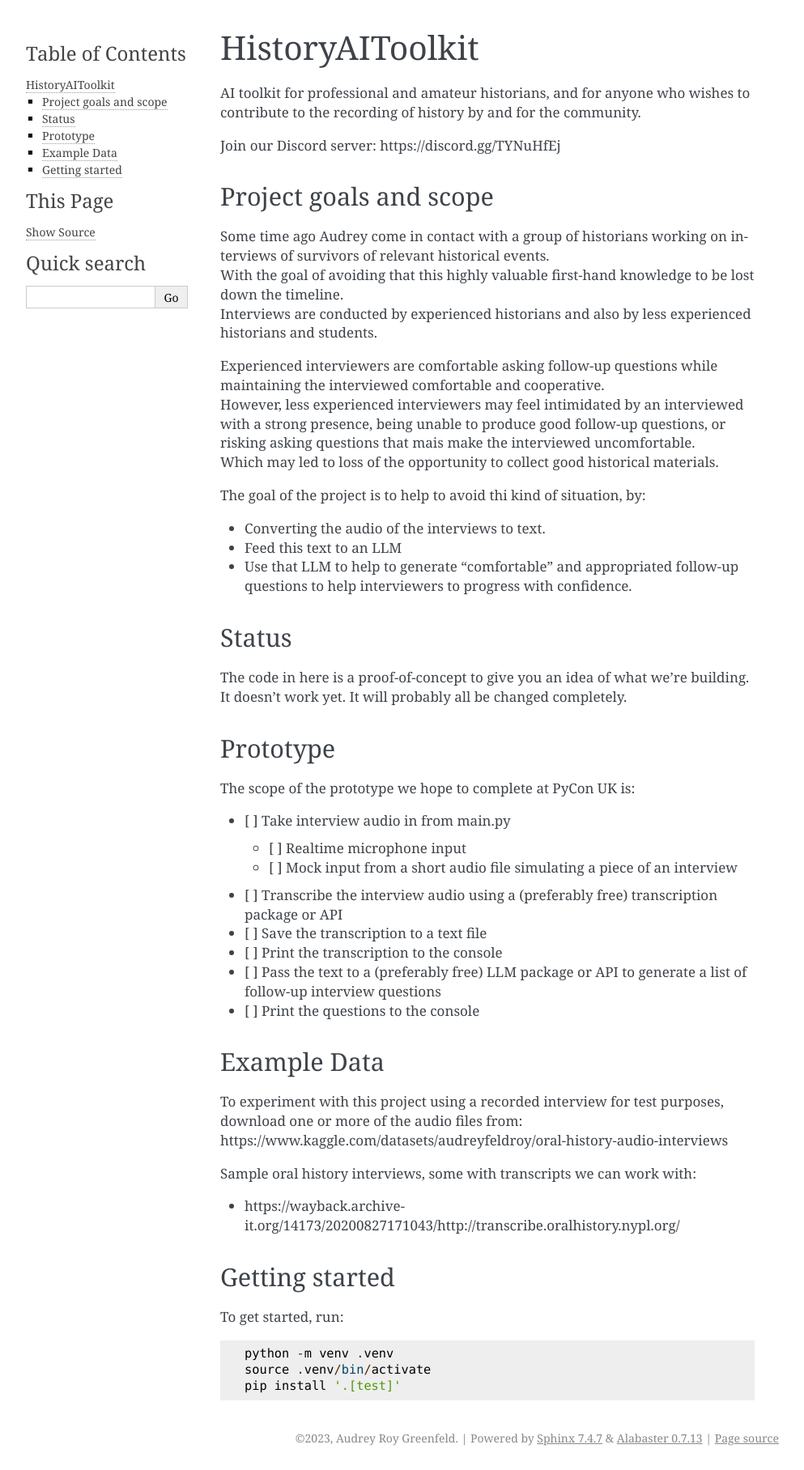
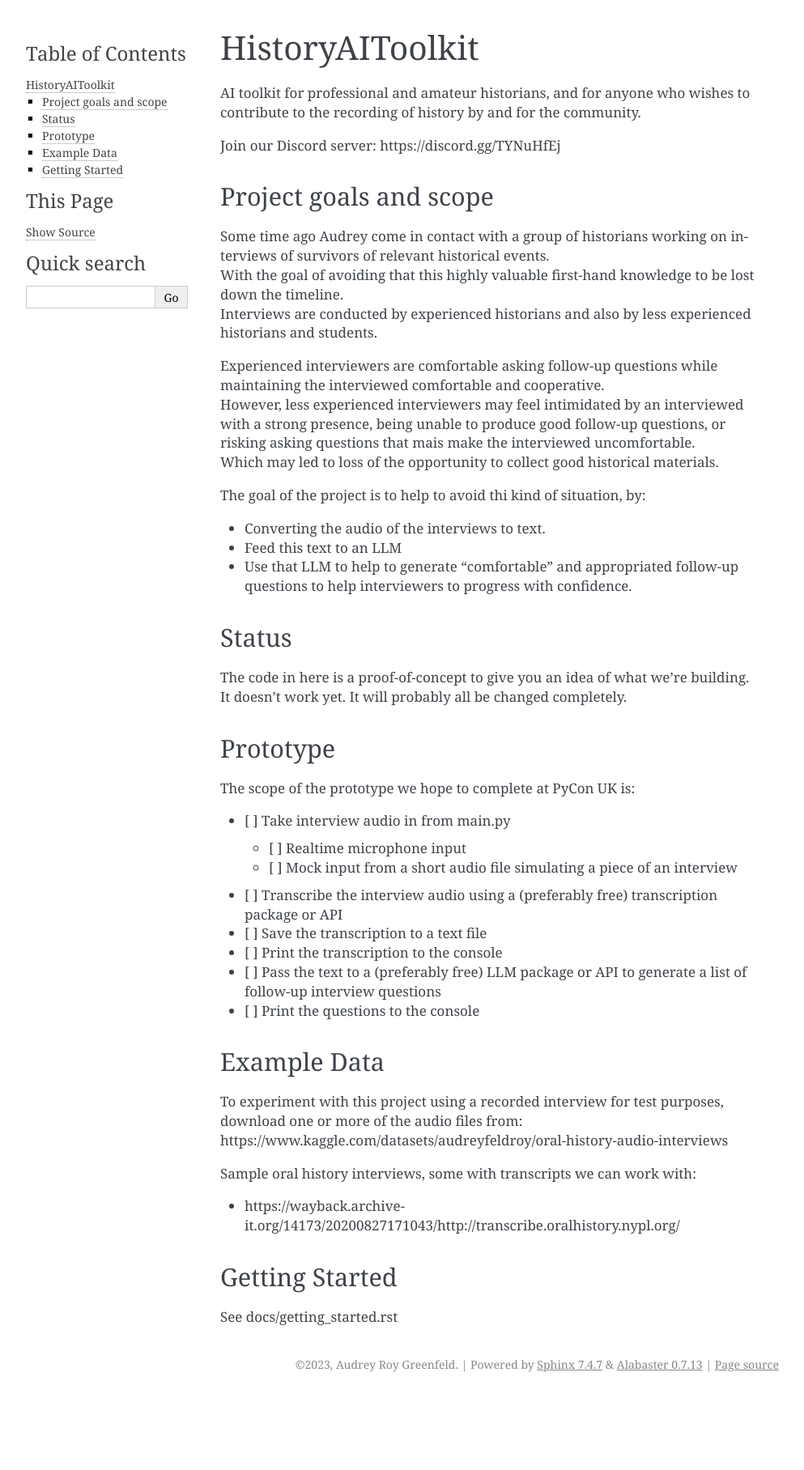
Before and after one commit to crisishistory/HistoryAIToolkit, a Sphinx documentation site: the page built from docs/source/README_link.md, in a window 1280 px wide. Shown: the whole page at 81% size, without its empty margins (148-1141 px from the left). Built offline with Sphinx 7.4.7, drawn with Linux system fonts in a browser that asks for light colours; after the commit the page ends 1725 px from its top, so only the background shows below that.

Commit message:
Move "Getting Started" to its own page in docs/
Part of Improve "Getting Started" instructions #44

I like to follow this pattern to allow for future expansion.

````diff
--- a/README.md
+++ b/README.md
@@ -43,12 +43,6 @@ https://www.kaggle.com/datasets/audreyfeldroy/oral-history-audio-interviews
 Sample oral history interviews, some with transcripts we can work with:
 * https://wayback.archive-it.org/14173/20200827171043/http://transcribe.oralhistory.nypl.org/
 
-## Getting started
+## Getting Started
 
-To get started, run:
-
-```
-python -m venv .venv
-source .venv/bin/activate
-pip install '.[test]'
-```
+See docs/getting_started.rst
--- a/docs/source/index.rst
+++ b/docs/source/index.rst
@@ -26,3 +26,4 @@ Contents:
    :glob:
 
    README_link
+   getting_started
````
Also changed, not shown: docs/source/getting_started.rst (added, +9 -0 lines).
